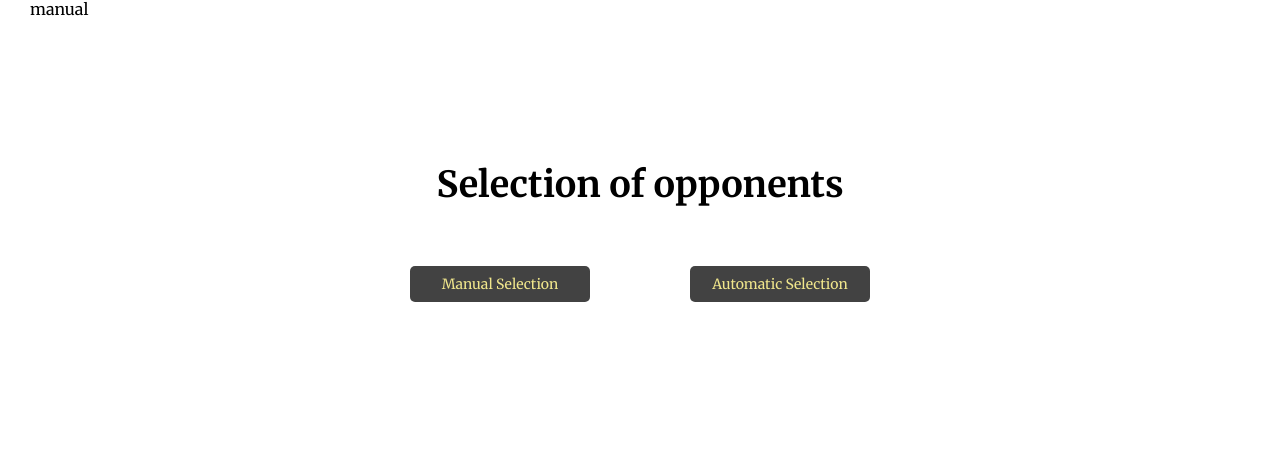
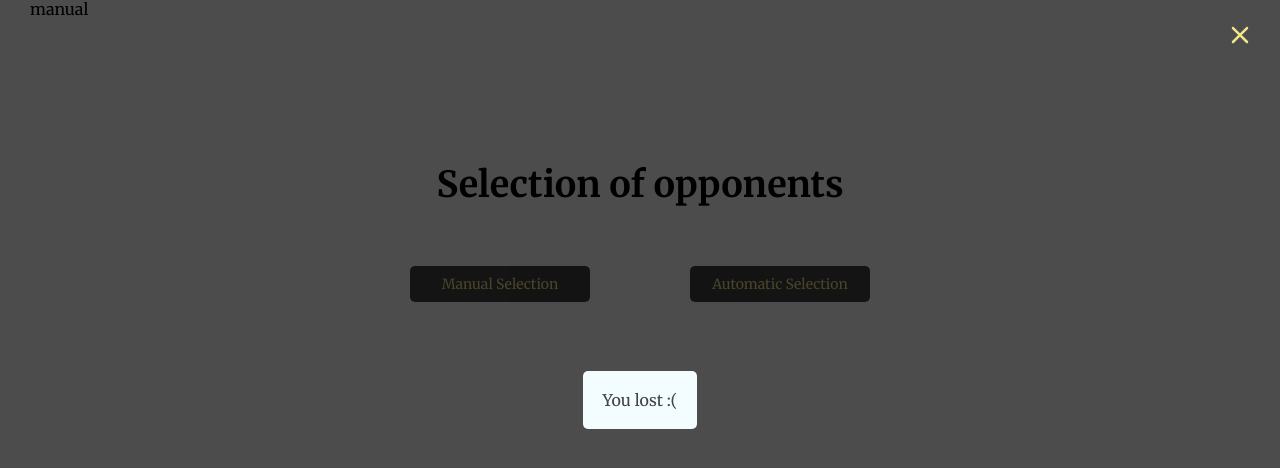
Before and after one commit to elshanamazov/wizard-battle, a React (Vite) app: page / in a window 1280 px wide. Shown: the top 468 px of the page. Built offline with nearby package versions, Linux system fonts and the light colour scheme.

Commit message:
added icon-button component

```diff
--- a/src/components/Button/Button.module.scss
+++ b/src/components/UI/Button/Button.module.scss
@@ -9,12 +9,3 @@
 	font-size: 14px;
 	cursor: pointer;
 }
-
-.closeButton {
-	position: absolute;
-	top: 10px;
-	right: 10px;
-	font-size: 20px;
-	min-width: auto;
-	background-color: transparent;
-}
--- /dev/null
+++ b/src/components/UI/IconButton/IconButton.module.scss
@@ -0,0 +1,14 @@
+.IconButton {
+	display: flex;
+	align-items: center;
+	justify-content: center;
+	gap: 10px;
+
+	border: none;
+	padding: 10px 15px;
+	border-radius: 5px;
+	background-color: inherit;
+	color: var(--c-gold);
+	font-size: 14px;
+	cursor: pointer;
+}
--- /dev/null
+++ b/src/components/UI/IconButton/IconButton.tsx
@@ -0,0 +1,30 @@
+import styles from "./IconButton.module.scss";
+
+type IconButtonProps = {
+	label?: string;
+	onClick: () => void;
+	type?: "button" | "submit" | "reset";
+	className?: string;
+	icon: React.ReactNode;
+};
+
+const IconButton = ({
+	label,
+	onClick,
+	className,
+	type = "button",
+	icon,
+}: IconButtonProps) => {
+	const buttonClass = className
+		? `${styles.IconButton} ${className || ""}`
+		: styles.IconButton;
+
+	return (
+		<button className={buttonClass} type={type} onClick={onClick}>
+			{label}
+			{icon}
+		</button>
+	);
+};
+
+export default IconButton;
--- a/src/components/Modal/Modal.module.scss
+++ b/src/components/UI/Modal/Modal.module.scss
@@ -22,4 +22,13 @@
 		color: var(--c-grey);
 		font-size: 16px;
 	}
+
+	&__close {
+		position: absolute;
+		top: 10px;
+		right: 10px;
+		font-size: 20px;
+		min-width: auto;
+		background-color: transparent;
+	}
 }
--- /dev/null
+++ b/src/components/UI/Modal/Modal.tsx
@@ -0,0 +1,38 @@
+import IconButton from "../IconButton/IconButton";
+import styles from "./Modal.module.scss";
+
+type ModalProps = {
+	text: string;
+	onClose: () => void;
+	children?: React.ReactNode;
+};
+
+const Modal = ({ text, onClose, children }: ModalProps) => {
+	return (
+		<div className={styles.modal}>
+			<div className={styles.modal__content}>
+				<IconButton
+					onClick={onClose}
+					className={styles.modal__close}
+					icon={
+						<svg
+							width="30"
+							height="30"
+							viewBox="0 0 24 24"
+							xmlns="http://www.w3.org/2000/svg"
+						>
+							<path
+								d="M18.3,5.71 L18.3,5.71 C17.91,5.32 17.28,5.32 16.89,5.71 L12,10.59 L7.11,5.7 C6.72,5.31 6.09,5.31 5.7,5.7 L5.7,5.7 C5.31,6.09 5.31,6.72 5.7,7.11 L10.59,12 L5.7,16.89 C5.31,17.28 5.31,17.91 5.7,18.3 L5.7,18.3 C6.09,18.69 6.72,18.69 7.11,18.3 L12,13.41 L16.89,18.3 C17.28,18.69 17.91,18.69 18.3,18.3 L18.3,18.3 C18.69,17.91 18.69,17.28 18.3,16.89 L13.41,12 L18.3,7.11 C18.69,6.72 18.69,6.09 18.3,5.71 Z"
+								fill="currentColor"
+							/>
+						</svg>
+					}
+				/>
+				<p className={styles.modal__text}>{text}</p>
+				{children}
+			</div>
+		</div>
+	);
+};
+
+export default Modal;
--- a/src/containers/OpponentSelect/OpponentSelect.tsx
+++ b/src/containers/OpponentSelect/OpponentSelect.tsx
@@ -1,5 +1,6 @@
 import { useState } from "react";
-import Button from "../../components/Button/Button";
+import Button from "../../components/UI/Button/Button";
+import Modal from "../../components/UI/Modal/Modal";
 import styles from "./OpponentSelect.module.scss";
 const OpponentSelect = () => {
 	const [selectOption, setSelectOption] = useState("manual");
@@ -7,6 +8,7 @@ const OpponentSelect = () => {
 	return (
 		<section className="selection">
 			{selectOption}
+			<Modal text="You lost :(" onClose={() => "clicked"} />
 			<h2 className={styles.title}>Selection of opponents</h2>
 			<div className={styles.cta}>
 				<Button
```
Also changed, not shown: src/components/Modal/Modal.tsx (deleted, +0 -22 lines), src/assets/close.svg (added), src/components/UI/Button/Button.tsx (renamed from src/components/Button/Button.tsx).
